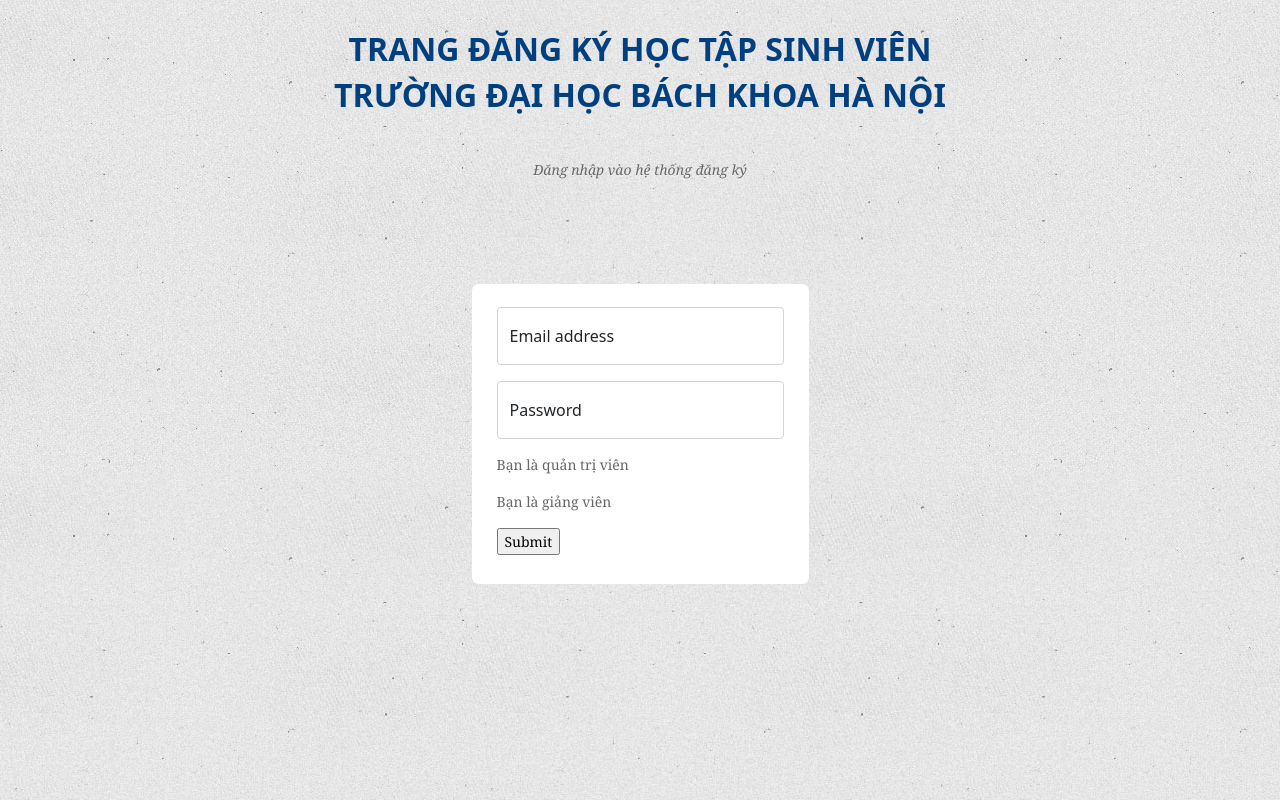
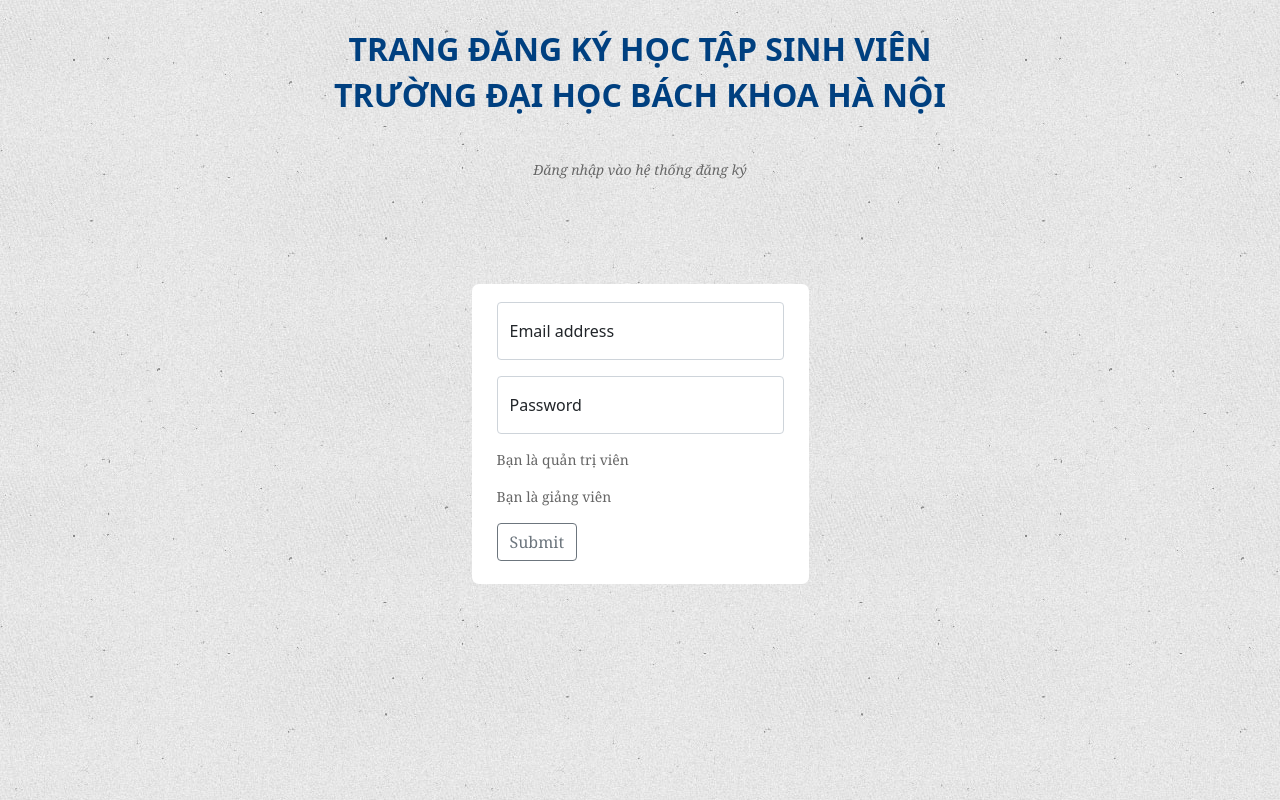
Before and after one commit to minh2561/project12, a PHP site: page /website_hust/ in a window 1280 px wide. Run offline with PHP 8.4, Linux system fonts and the light colour scheme; tables that the repository leaves empty hold one stand-in row (values such as "Sample post"); some libraries are stand-ins or nearby versions.

Commit message:
Update index.php

```diff
--- a/index.php
+++ b/index.php
@@ -26,7 +26,7 @@
                     <div class="link">
                         <a href="./index/index_admin.php"><p>Bạn là quản trị viên</p></a>
                         <a href="./index/index_gv.php"><p>Bạn là giảng viên</p></a>
-                        <input type="submit" name="submit">
+                        <input type="submit" name="submit" class="btn btn-outline-secondary">
                     </div>
                     </form>
                 </div>
```
